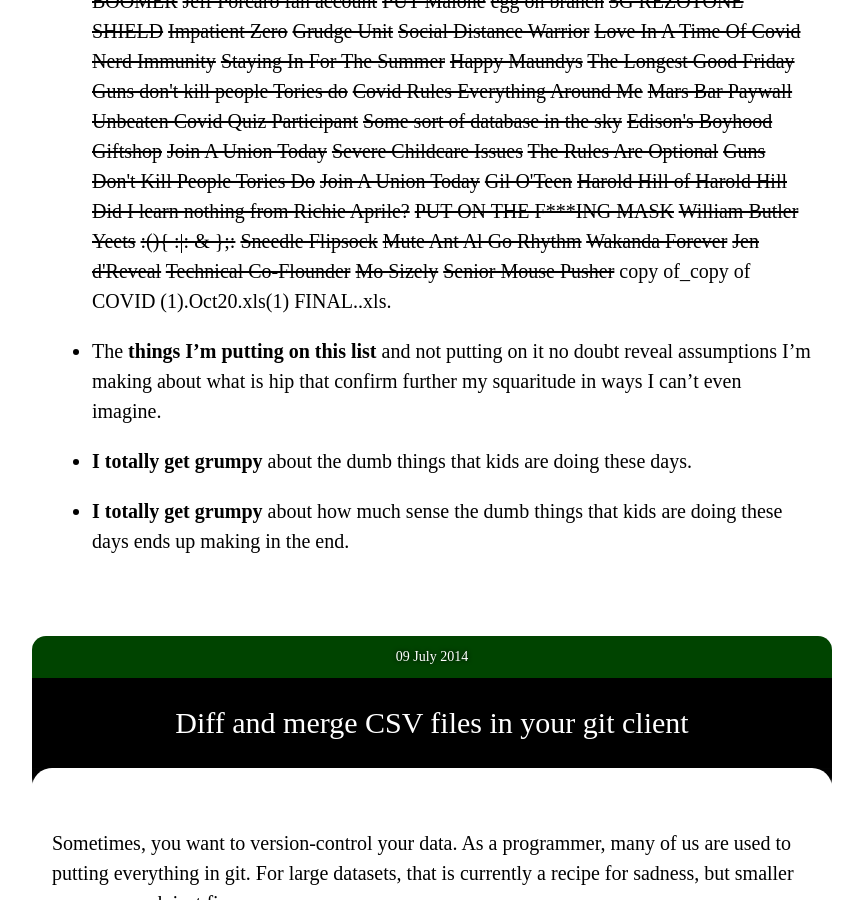
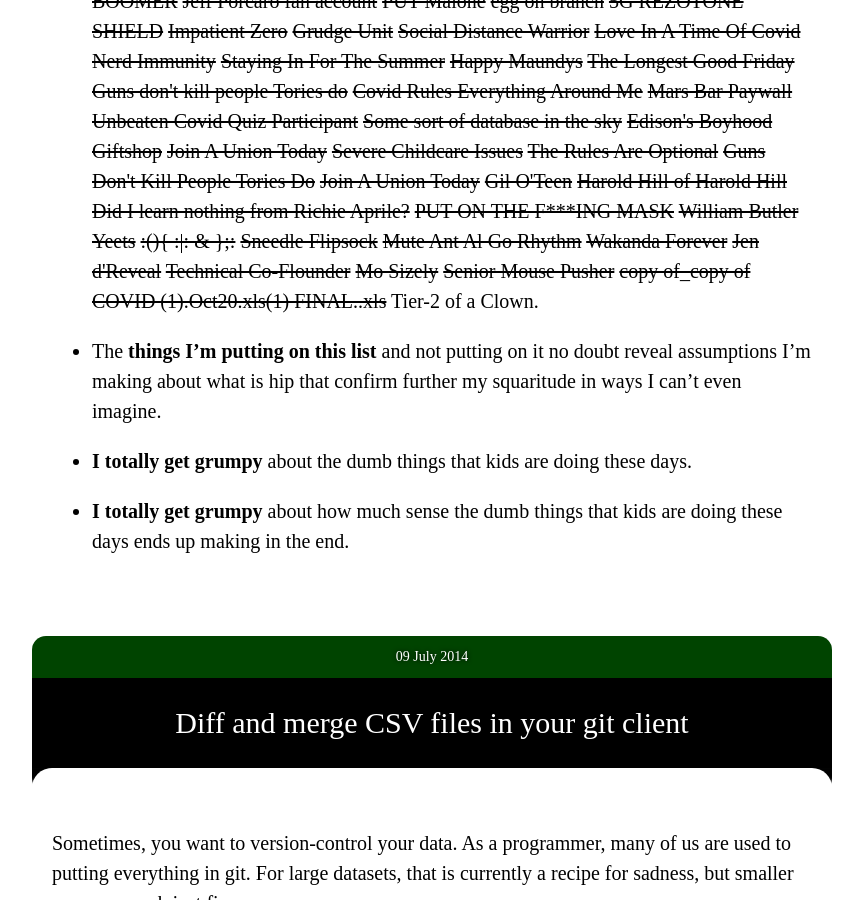
Before and after one commit to paulfitz/paulfitz.github.io, a Jekyll site: the page built from index.html, in a window 1280 px wide and 900 px high, scrolled down 28856 px. Shown: the whole window, without its empty margins (208-1071 px from the left). Built offline with Jekyll 4.4.1, drawn with Linux system fonts in a browser that asks for light colours; nearby versions of some CDN libraries.

Commit message:
add a pikesleyism

```diff
--- a/_data/pikes.json
+++ b/_data/pikes.json
@@ -235,5 +235,6 @@
   "Technical Co-Flounder",
   "Mo Sizely",
   "Senior Mouse Pusher",
-  "copy of_copy of COVID (1).Oct20.xls(1) FINAL..xls"
+  "copy of_copy of COVID (1).Oct20.xls(1) FINAL..xls",
+  "Tier-2 of a Clown"
 ]
```
